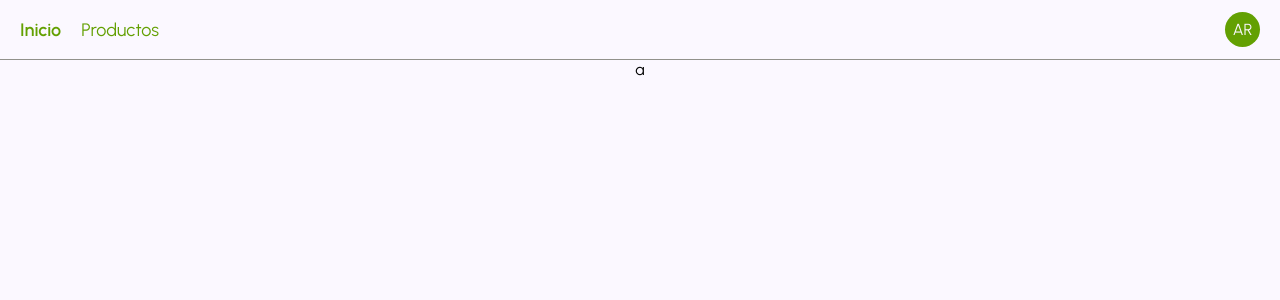
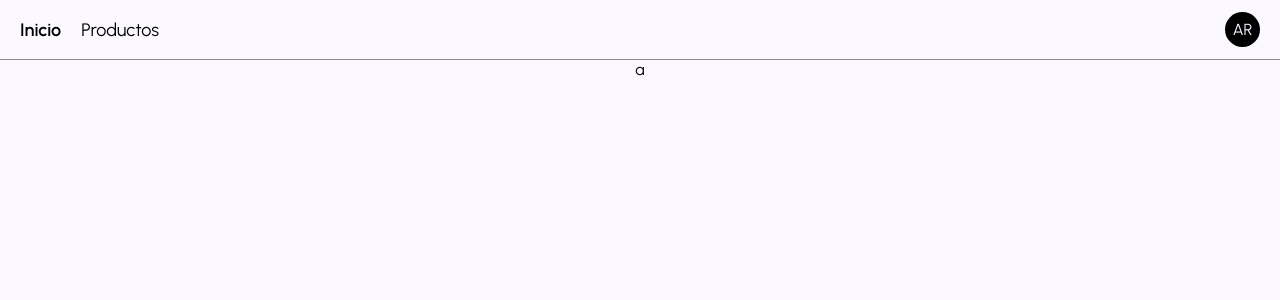
Before and after one commit to 2piradrian/sales-control-app, a React (Vite) app in the folder packages/client/: page / in a window 1280 px wide. Shown: the top 300 px of the page. Built offline with nearby package versions, Linux system fonts and the light colour scheme.

Commit message:
fix: colors

```diff
--- a/packages/client/src/ui/styles/var.css
+++ b/packages/client/src/ui/styles/var.css
@@ -1,6 +1,6 @@
 :root {
 
-	--primary: #63A002;
+	--primary: #000000;
  	--on-primary: #FBF8FF;
 
 	--secondary: #85976E;
```
